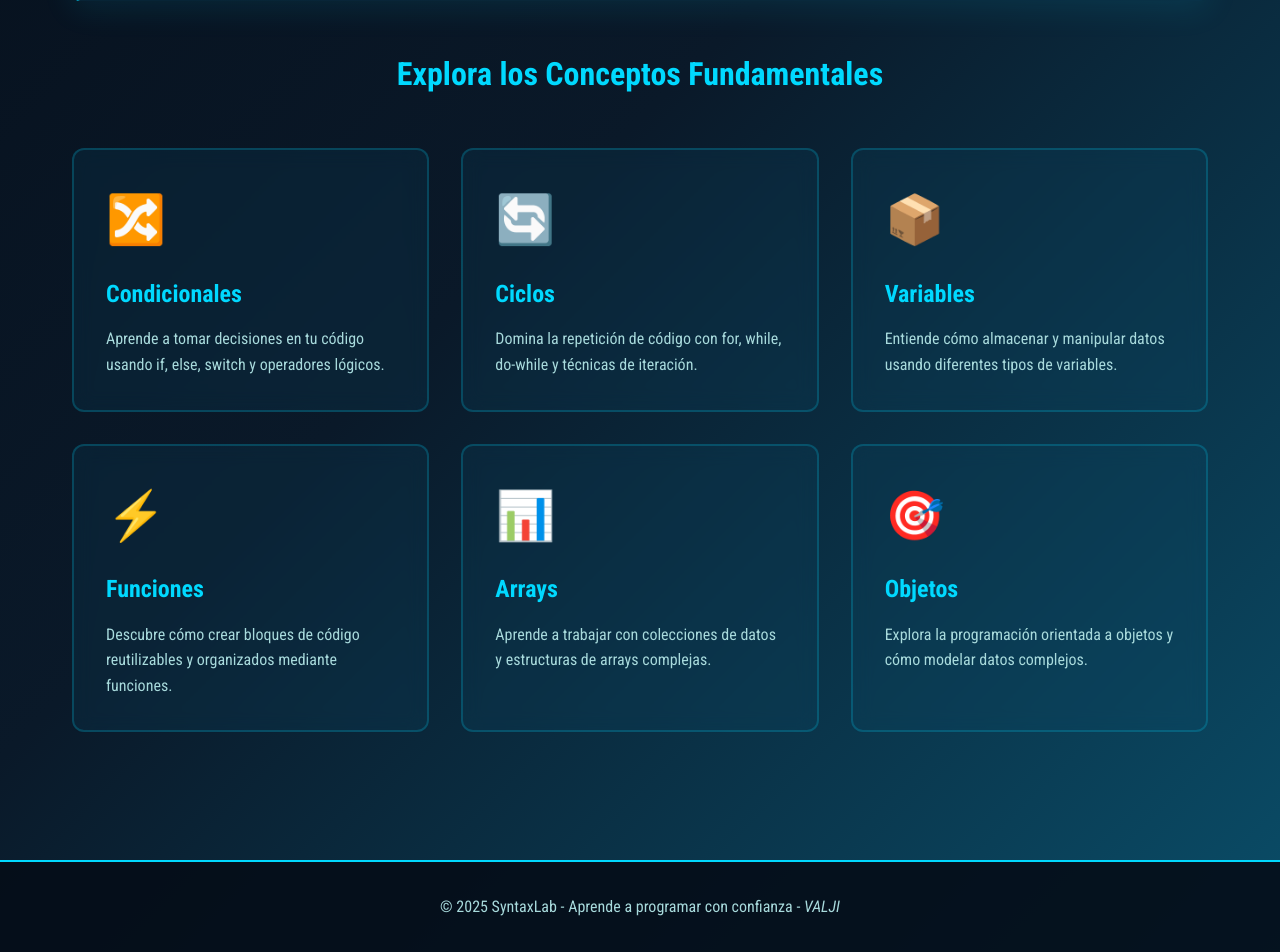
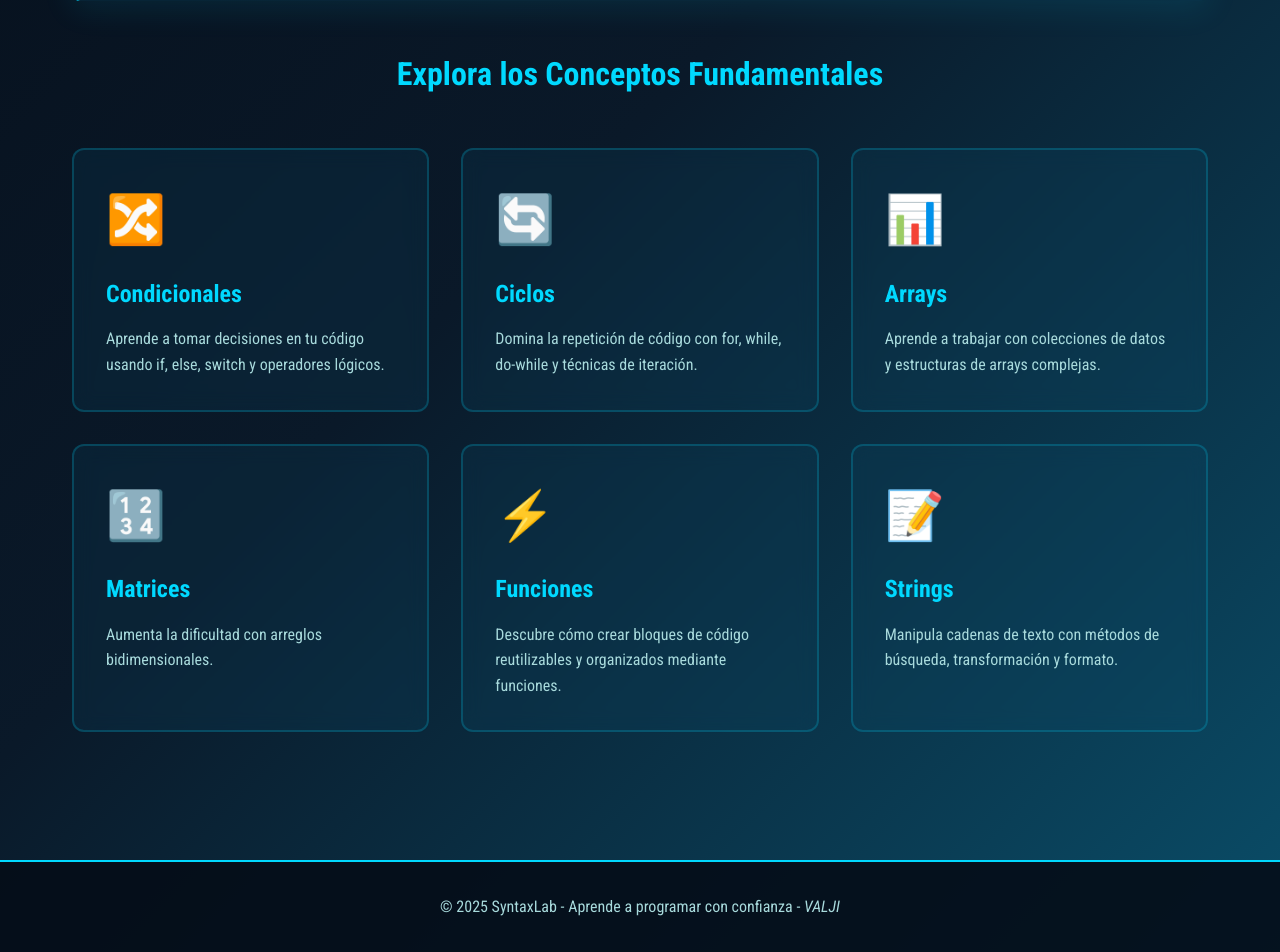
Before and after one commit to progValji/Sintaxis-en-Java, a Flask app: page / in a window 1280 px wide. Shown: the part 710-1662 px from the top of the page. Run offline with Flask 3, Linux system fonts and the light colour scheme.

Commit message:
Ajusta De Cards, Rutas y Enlaces

```diff
--- a/app.py
+++ b/app.py
@@ -6,5 +6,29 @@ app = Flask(__name__)
 def index():
     return render_template('index.html')
 
+@app.route("/condicionales")
+def condicionales():
+    return 'Condicionales'
+
+@app.route("/ciclos")
+def ciclos():
+    return 'Ciclos'
+
+@app.route("/arrays")
+def arrays():
+    return 'Arrays'
+
+@app.route("/matrinces")
+def matrices():
+    return 'Matrices'
+
+@app.route("/funciones")
+def funciones():
+    return 'Funciones'
+
+@app.route("/strings")
+def strings():
+    return 'Strings'
+
 if __name__ == '__main__':
     app.run(debug=True, host='0.0.0.0', port=5000)
--- a/templates/index.html
+++ b/templates/index.html
@@ -23,7 +23,7 @@
             </h2>
 
             <div class="cards">
-                <a href="#" class="card">
+                <a href="{{ url_for('condicionales') }}" class="card">
                     <span class="card__icon">🔀</span>
                     <h3 class="card__title">Condicionales</h3>
                     <p class="card__description">
@@ -31,7 +31,7 @@
                     </p>
                 </a>
 
-                <a href="#" class="card">
+                <a href="{{ url_for('ciclos') }}" class="card">
                     <span class="card__icon">🔄</span>
                     <h3 class="card__title">Ciclos</h3>
                     <p class="card__description">
@@ -39,15 +39,23 @@
                     </p>
                 </a>
 
-                <a href="#" class="card">
-                    <span class="card__icon">📦</span>
-                    <h3 class="card__title">Variables</h3>
+                <a href="{{ url_for('arrays') }}" class="card">
+                    <span class="card__icon">📊</span>
+                    <h3 class="card__title">Arrays</h3>
                     <p class="card__description">
-                        Entiende cómo almacenar y manipular datos usando diferentes tipos de variables.
+                        Aprende a trabajar con colecciones de datos y estructuras de arrays complejas.
                     </p>
                 </a>
 
-                <a href="#" class="card">
+                <a href="{{ url_for('matrices') }}" class="card">
+                    <span class="card__icon">🔢</span>
+                    <h3 class="card__title">Matrices</h3>
+                    <p class="card__description">
+                        Aumenta la dificultad con arreglos bidimensionales.
+                    </p>
+                </a>
+
+                <a href="{{ url_for('funciones') }}" class="card">
                     <span class="card__icon">⚡</span>
                     <h3 class="card__title">Funciones</h3>
                     <p class="card__description">
@@ -55,21 +63,14 @@
                     </p>
                 </a>
 
-                <a href="#" class="card">
-                    <span class="card__icon">📊</span>
-                    <h3 class="card__title">Arrays</h3>
+                <a href="{{ url_for('strings') }}" class="card">
+                    <span class="card__icon">📝</span>
+                    <h3 class="card__title">Strings</h3>
                     <p class="card__description">
-                        Aprende a trabajar con colecciones de datos y estructuras de arrays complejas.
+                        Manipula cadenas de texto con métodos de búsqueda, transformación y formato.
                     </p>
                 </a>
 
-                <a href="#" class="card">
-                    <span class="card__icon">🎯</span>
-                    <h3 class="card__title">Objetos</h3>
-                    <p class="card__description">
-                        Explora la programación orientada a objetos y cómo modelar datos complejos.
-                    </p>
-                </a>
             </div>
         </section>
     </main>
```
